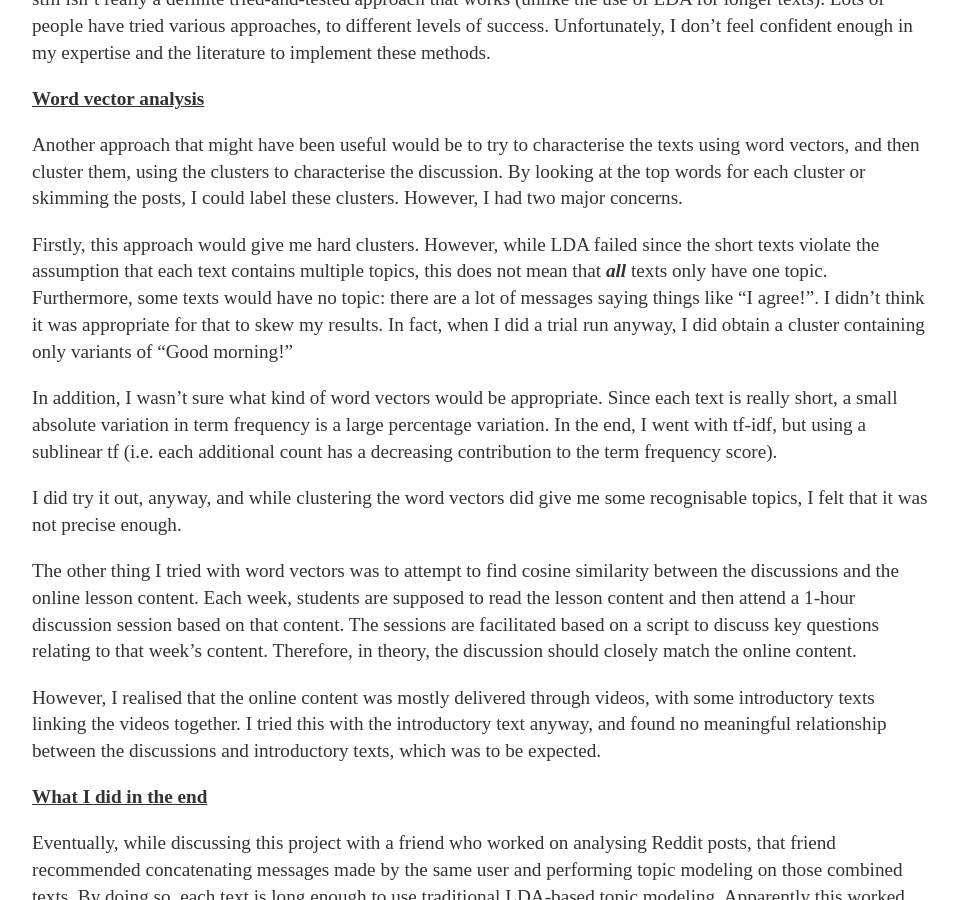
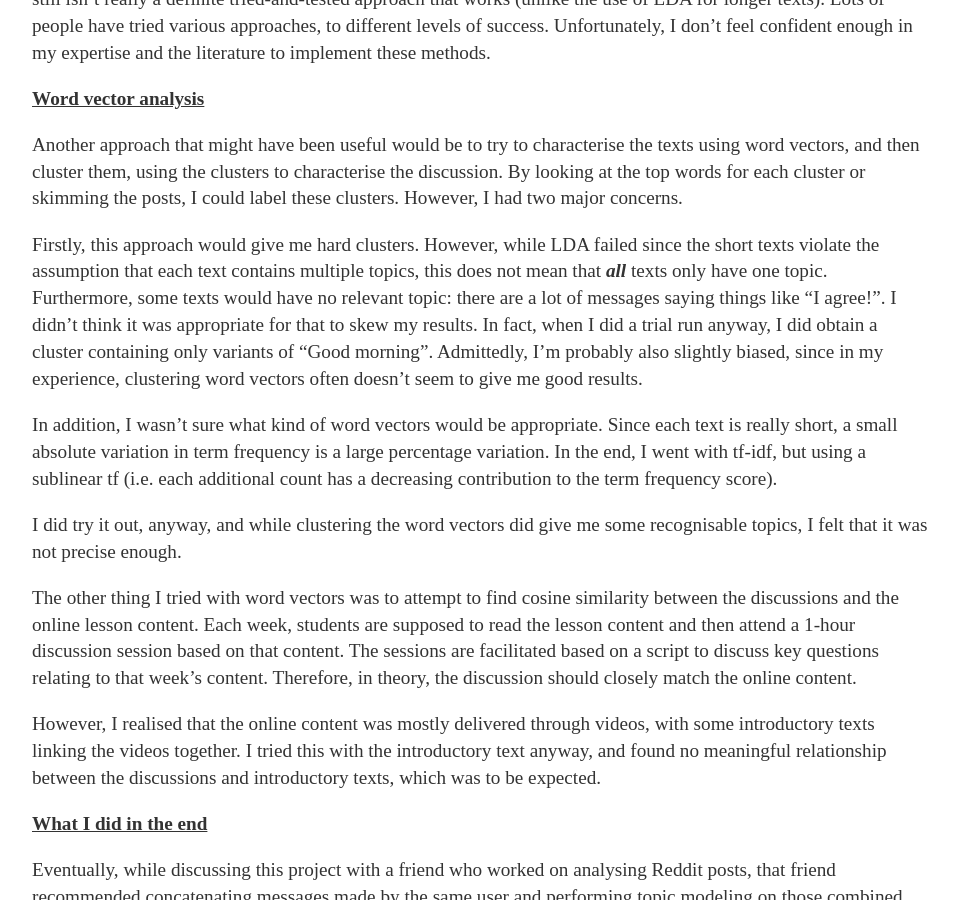
Before and after one commit to not-even-wong/not-even-wong.github.io, a Jekyll site: the page built from _posts/2020-04-08-NLP-chatlogs-part-1.md, in a window 1280 px wide and 900 px high, scrolled down 3448 px. Shown: the whole window, without its empty margins (160-1118 px from the left). Built offline with Jekyll 4.4.1, drawn with Linux system fonts in a browser that asks for light colours.

Commit message:
Update 2020-04-08-NLP-chatlogs-part-1.md

```diff
--- a/_posts/2020-04-08-NLP-chatlogs-part-1.md
+++ b/_posts/2020-04-08-NLP-chatlogs-part-1.md
@@ -70,7 +70,7 @@ After that, I looked for Twitter analysis and Short Text Topic Modeling (STTM).
 
 Another approach that might have been useful would be to try to characterise the texts using word vectors, and then cluster them, using the clusters to characterise the discussion. By looking at the top words for each cluster or skimming the posts, I could label these clusters. However, I had two major concerns.
 
-Firstly, this approach would give me hard clusters. However, while LDA failed since the short texts violate the assumption that each text contains multiple topics, this does not mean that <b><i>all</i></b> texts only have one topic. Furthermore, some texts would have no topic: there are a lot of messages saying things like "I agree!". I didn't think it was appropriate for that to skew my results. In fact, when I did a trial run anyway, I did obtain a cluster containing only variants of "Good morning!"
+Firstly, this approach would give me hard clusters. However, while LDA failed since the short texts violate the assumption that each text contains multiple topics, this does not mean that <b><i>all</i></b> texts only have one topic. Furthermore, some texts would have no relevant topic: there are a lot of messages saying things like "I agree!". I didn't think it was appropriate for that to skew my results. In fact, when I did a trial run anyway, I did obtain a cluster containing only variants of "Good morning". Admittedly, I'm probably also slightly biased, since in my experience, clustering word vectors often doesn't seem to give me good results.
 
 In addition, I wasn't sure what kind of word vectors would be appropriate. Since each text is really short, a small absolute variation in term frequency is a large percentage variation. In the end, I went with tf-idf, but using a sublinear tf (i.e. each additional count has a decreasing contribution to the term frequency score).
 
```
